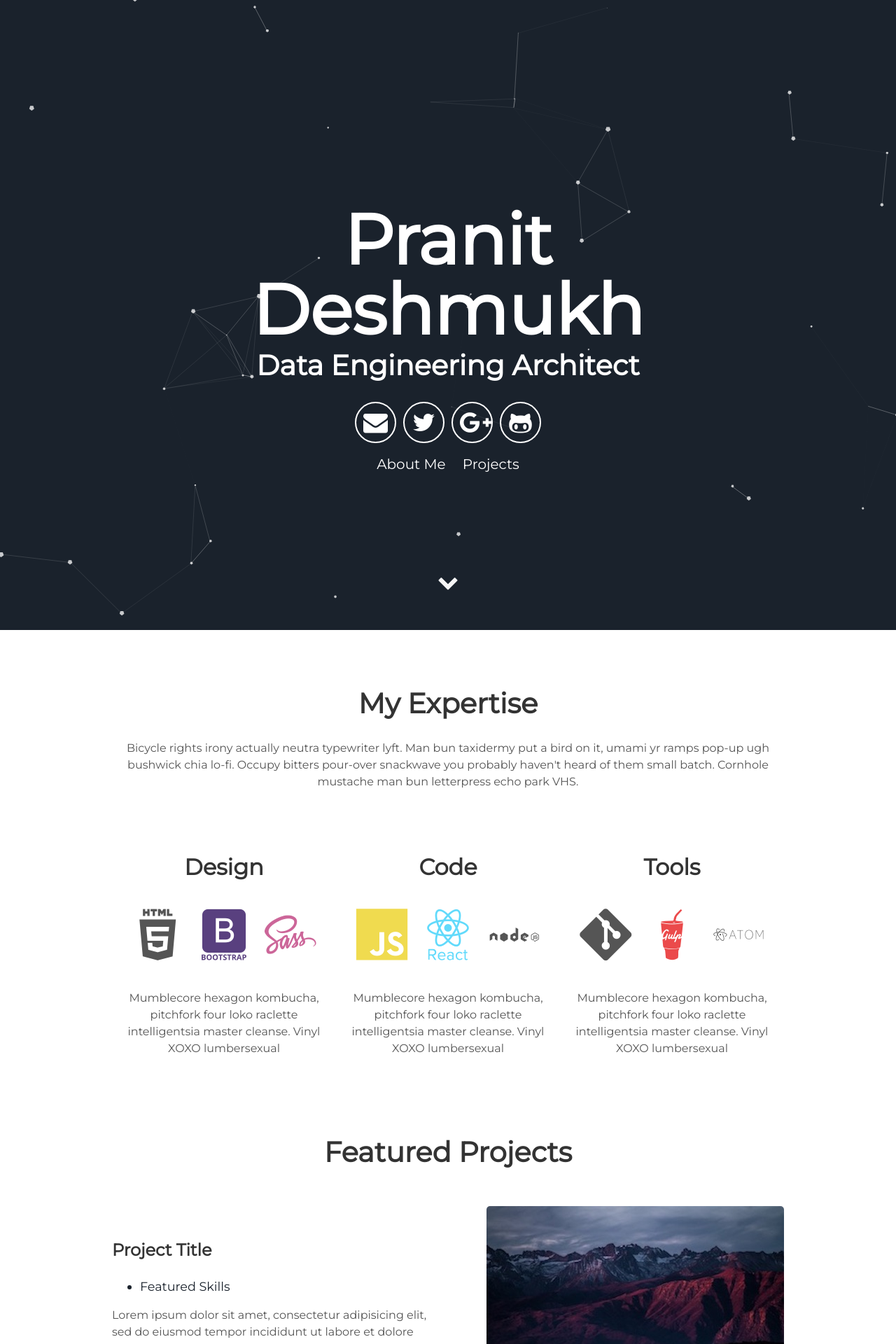
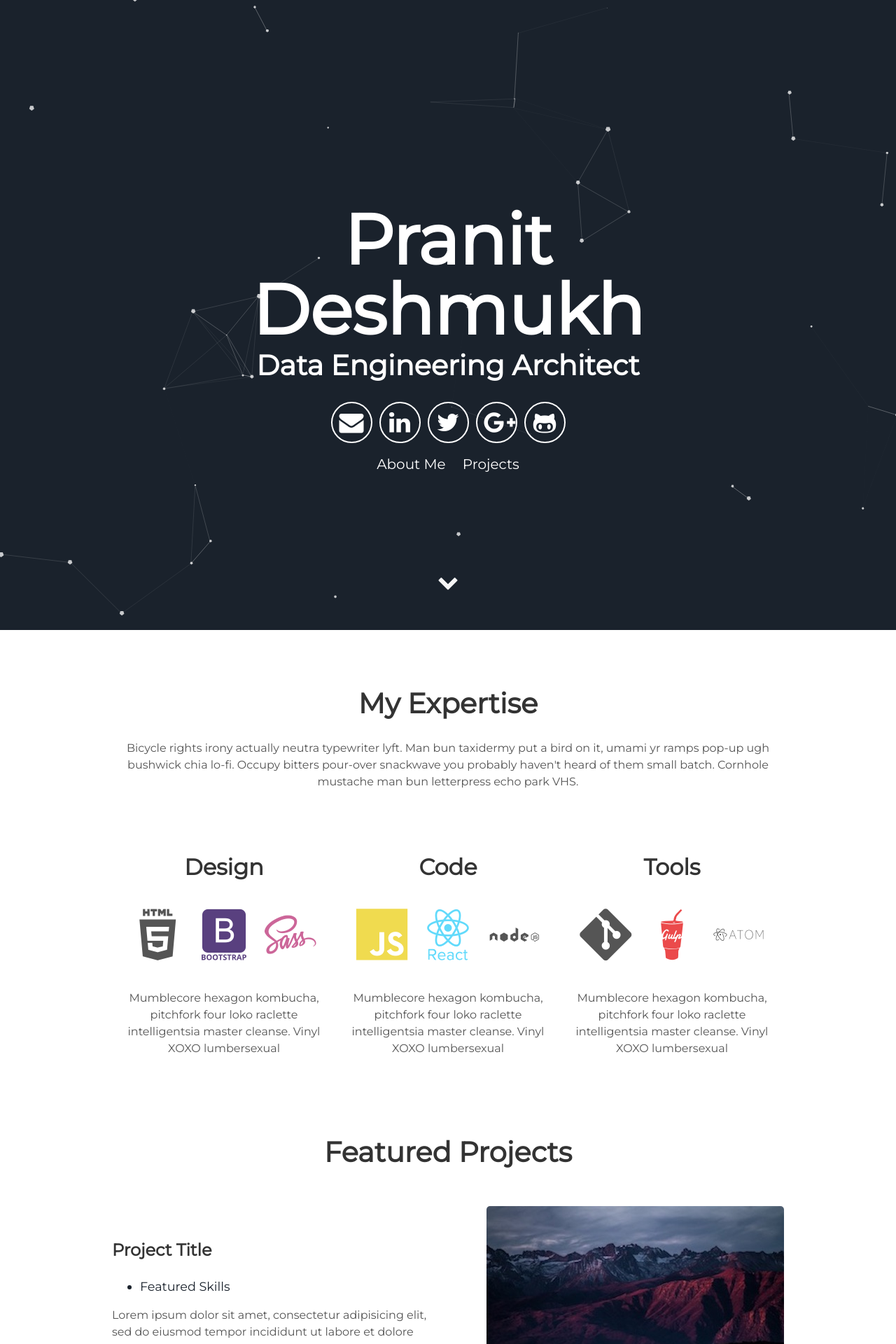
Before and after one commit to pranitdeshmukh/pranitdeshmukh.github.io, a Jekyll site: the page built from index.html, in a window 1280 px wide. Shown: the top 1920 px of the page at 70% size. Built offline with Jekyll 4.4.1, drawn with Linux system fonts in a browser that asks for light colours.

Commit message:
link change

```diff
--- a/_includes/header.html
+++ b/_includes/header.html
@@ -5,8 +5,9 @@
         <span class="site-description">{{site.user_title}}</span>
       </h1>
       <div class="header-icons">
-        <a aria-label="Send email" href="#"><i class="icon fa fa-envelope"></i></a>
-        <a aria-label="My Twitter" target="_blank" href="#"><i class="icon fa fa-twitter" aria-hidden="true"></i></a>
+        <a aria-label="Send email" href="pranit@fizzbi.com"><i class="icon fa fa-envelope"></i></a>
+        <a aria-label="My Linkedin" target="_blank" href="#"><i class="icon fa fa-linkedin" aria-hidden="true"></i></a>
+        <a aria-label="My Twitter" target="_blank" href="https://twitter.com/pranitpdeshmukh"><i class="icon fa fa-twitter" aria-hidden="true"></i></a>
         <a aria-label="My Google Plus" target="_blank" href="#"><i class="icon fa fa-google-plus" aria-hidden="true"></i></a>
         <a aria-label="My Github" target="_blank" href="#"><i class="icon fa fa-github-alt" aria-hidden="true"></i></a>
       </div>
```
